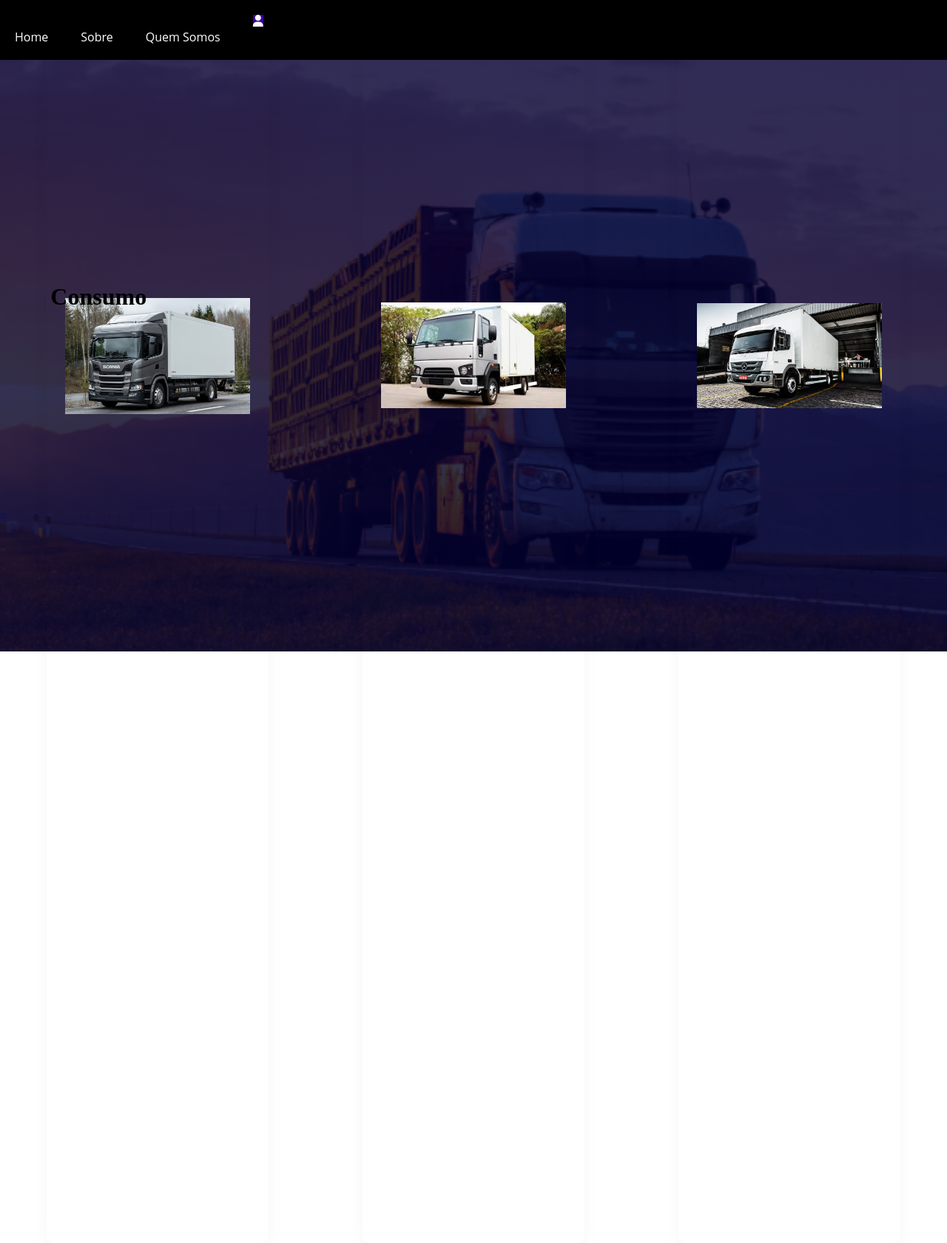
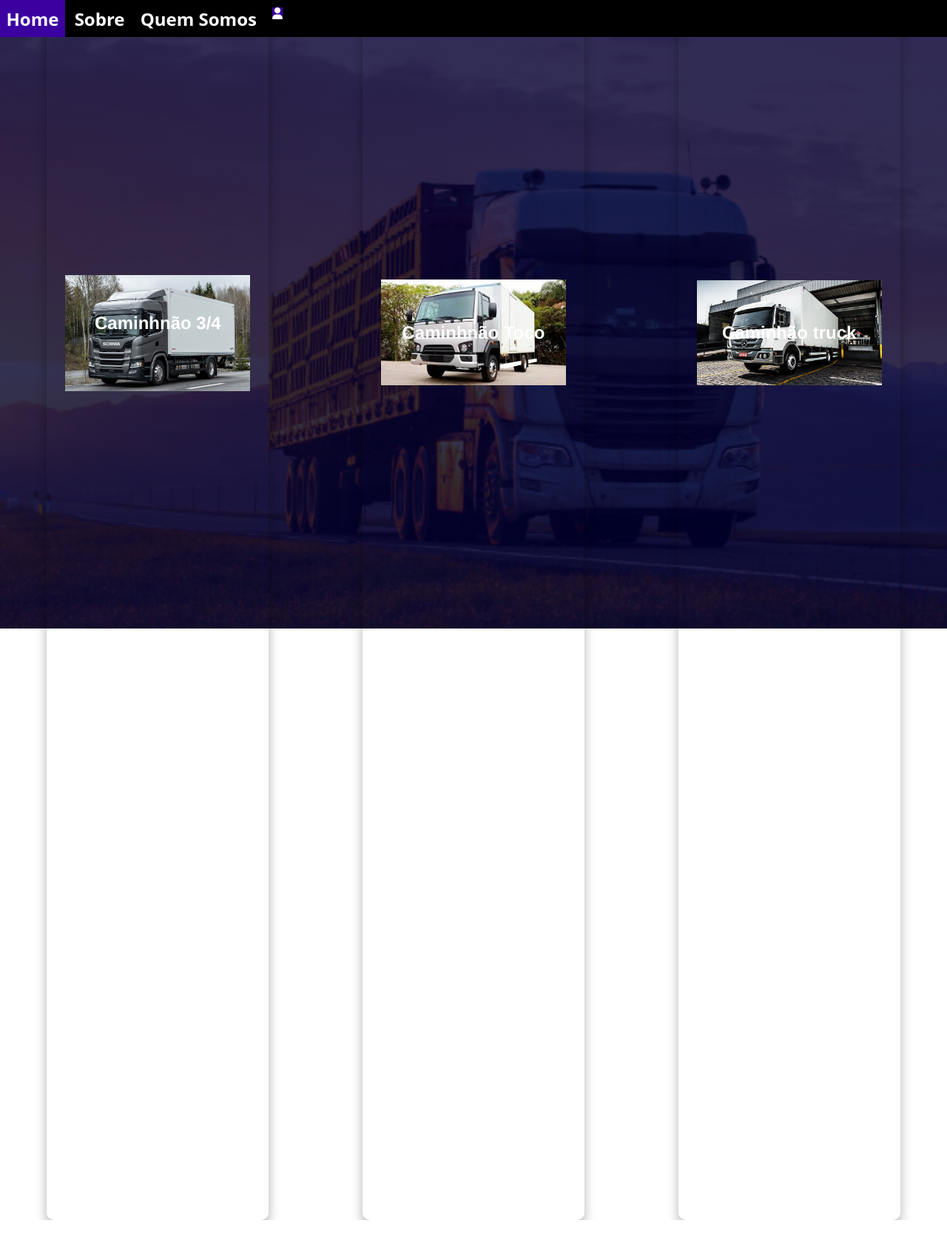
Before and after one commit to Diego0726/Dev_Transportadora, a PHP site: page /Pedidos.html in a window 1280 px wide. Shown: the whole page at 74% size. After the commit the page ends 1650 px from the top, so only its background shows below. Run offline with PHP 8.4, Linux system fonts and the light colour scheme; some libraries are stand-ins or nearby versions.

Commit message:
15/06/2023
15/06/2023

```diff
--- a/Front-end- HTML e CSS/Caminhoes.css
+++ b/Front-end- HTML e CSS/Caminhoes.css
@@ -1,12 +1,19 @@
-*{
-  margin: 0 auto;
+* {
+  margin: 0;
   padding: 0;
   box-sizing: border-box;
 }
+
+body {
+  font-family: 'Open Sans', sans-serif;
+}
+
 .container {
-  width: 100%;
+
+  margin: 0 auto;
   height: 100vh;
-  background-image: linear-gradient(rgba(0, 0, 50, 0.8), rgba(0, 0, 50, 0.8)), url(imagens/Background\ Caminhões.png);
+  background-image: linear-gradient(rgba(0, 0, 50, 0.8), rgba(0, 0, 50, 0.8)),
+    url(imagens/Background\ Caminhões.png);
   background-position: center;
   background-size: cover;
   background-repeat: no-repeat;
@@ -14,109 +21,100 @@
   justify-content: space-around;
   align-items: center;
 }
-#Menu{
+
+#Menu {
   background-color: #000000;
 }
-#Menu ul{
+
+#Menu ul {
   list-style-type: none;
   padding: 0;
   background-color: black;
   position: relative;
   z-index: 1;
 }
+
 #Menu ul li {
-  display: inline ;
+  display: inline;
 }
-#Menu ul li a{
-  font-family: 'Open Sans', sans-serif;
-  color:#ffffff;
+
+#Menu ul li a {
+  color: #ffffff;
   display: inline-block;
   text-decoration: none;
-  padding: 20px;
+  padding: 8.5px;
   transition: background .3s;
+}
 
-}
 #Menu ul li a:last-child i {
   float: right;
   color: #ffffff;
   background-color: #3c00a0;
-
-}
-#Menu ul li a :hover{
-  background-color: #3c00a0;
-
 }
 
-
-.border {
-  height: 369px;
-  width: 290px;
-  background: transparent;
-  border-radius: 10px;
-  transition: border 1s;
-  position: relative;
+#Menu ul li a:hover {
+  background-color: #3c00a0;
 }
 
-.border:hover {
-  border: 1px solid white;
-}
-
-.card {
+.container .card {
   height: 379px;
   width: 300px;
-  background: grey;
+  background: black;
   border-radius: 10px;
-  transition: background 0.8s;
   overflow: hidden;
-  background: black;
-  box-shadow: 0 70px 63px -60px #000000;
+  box-shadow: 0 8px 15px rgba(0, 0, 0, 0.3);
   display: flex;
   justify-content: center;
   align-items: center;
   position: relative;
+  transition: transform 0.3s;
 }
 
-.card0 {
+.container .card:hover {
+  transform: scale(1.05);
+}
+
+.container .card h2 {
+  font-family: 'Helvetica Neue', Helvetica, Arial, sans-serif;
+  color: white;
+  margin: 20px;
+  opacity: 1;
+  transition: opacity 1s;
+}
+
+.container .card .icons {
+  display: flex;
+  justify-content: space-around;
+  align-items: center;
+  margin-top: 20px;
+}
+
+.container .card .icons i {
+  font-size: 20px;
+  color: white;
+  opacity: 0;
+  transition: opacity 1s;
+}
+
+.container .card0 {
   background: url('imagens/caminhão\ toco.jpg') center center no-repeat;
   background-size: 250px;
   height: 300%;
 }
 
-.card0:hover h2,
-.card0:hover .fa {
-  opacity: 1;
-}
-
-.card1 {
+.container .card1 {
   background: url('imagens/Caminhão\ 3-4.jpg') center center no-repeat;
   background-size: 250px;
   height: 300%;
 }
 
-.card1:hover h2,
-.card1:hover .fa {
-  opacity: 1;
-}
-
-.card2 {
+.container .card2 {
   background: url('imagens/Caminhão\ truck.jpg') center center no-repeat;
   background-size: 250px;
   height: 300%;
 }
 
-.card2:hover h2,
-.card2:hover .fa {
+.container .card:hover h2,
+.container .card:hover .icons i {
   opacity: 1;
 }
-
-h2 {
-  font-family: 'Helvetica Neue', Helvetica, Arial, sans-serif;
-  color: white;
-  margin: 20px;
-  opacity: 0;
-  transition: opacity 1s;
-}
-
-.fa {
-  opacity: 0;
-}
--- a/Front-end- HTML e CSS/Pedidos.html
+++ b/Front-end- HTML e CSS/Pedidos.html
@@ -12,9 +12,9 @@
 <body>
     <Nav id="Menu">
     <Ul>
-        <li><a href="#">Home</a></li>
-        <li><a href="#">Sobre</a></li>
-        <li><a href="#">Quem Somos</a></li>
+        <li><a href="#"><h1>Home</h1></a></li>
+        <li><a href="#"><h1>Sobre</h1></a></li>
+        <li><a href="#"><h1>Quem Somos</h1></a></li>
         <li><a href="#"><i class="fa-solid fa-user"></i></a></li>
     </Ul>
     </Nav>
@@ -23,12 +23,11 @@
           <div class="border">
             <h2>Caminhnão 3/4</h2>
             <div class="icons">
-              <i class="fa fa-codepen" aria-hidden="true"></i>
-                <h1>Consumo</h1>
-              <i class="fa fa-instagram" aria-hidden="true"></i>
-              <i class="fa fa-dribbble" aria-hidden="true"></i>
-              <i class="fa fa-twitter" aria-hidden="true"></i>
-              <i class="fa fa-facebook" aria-hidden="true"></i>
+              <i  aria-hidden="true"> dada</i>
+              <p><i  aria-hidden="true"> </i></p>
+              <i  aria-hidden="true"> </i>
+              <i  aria-hidden="true"> </i>
+              <i  aria-hidden="true"> </i>
             </div>
           </div>
         </div>
```
Also changed, not shown: other parts of Front-end- HTML e CSS/Pedidos.html (+11 -11 lines).
